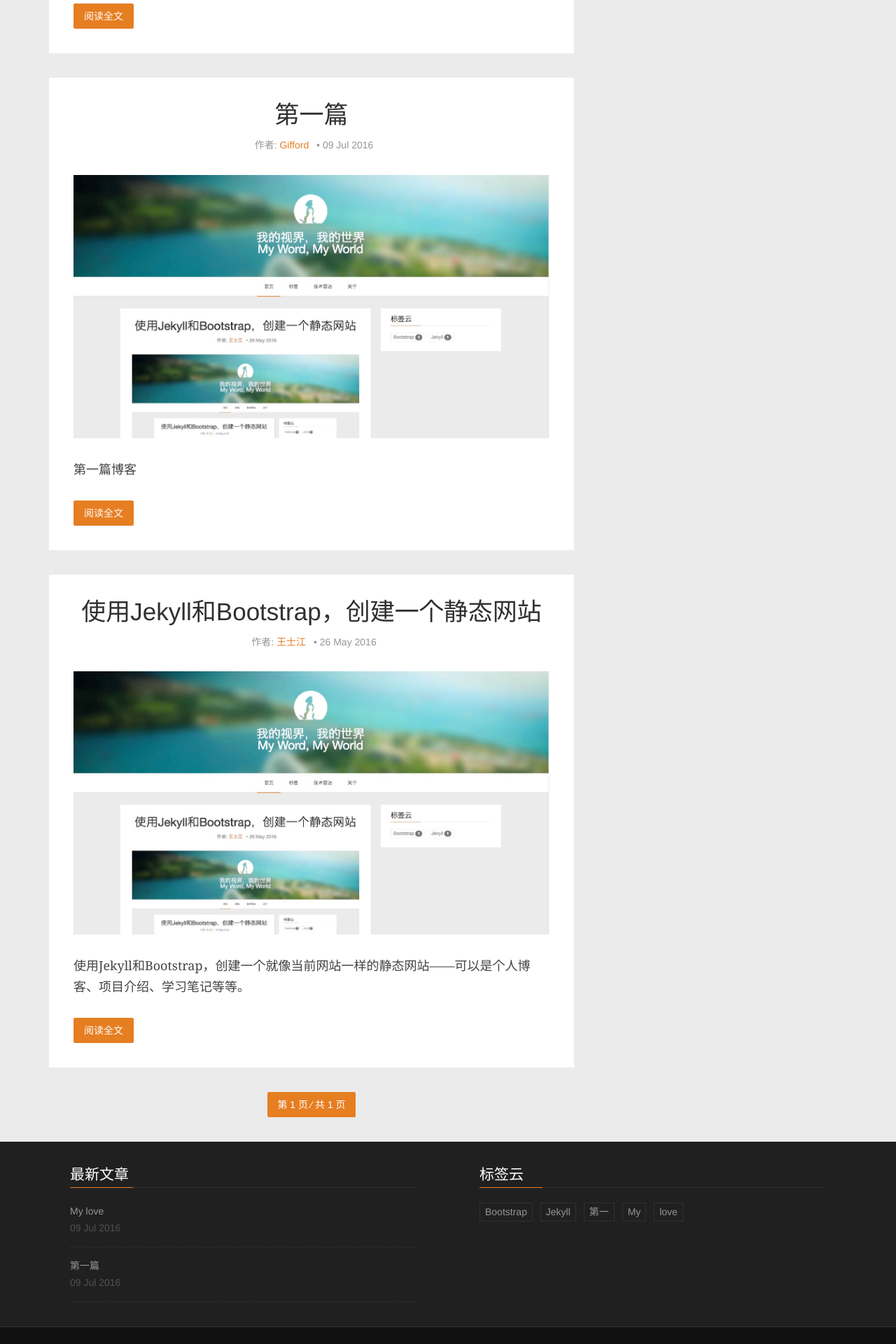
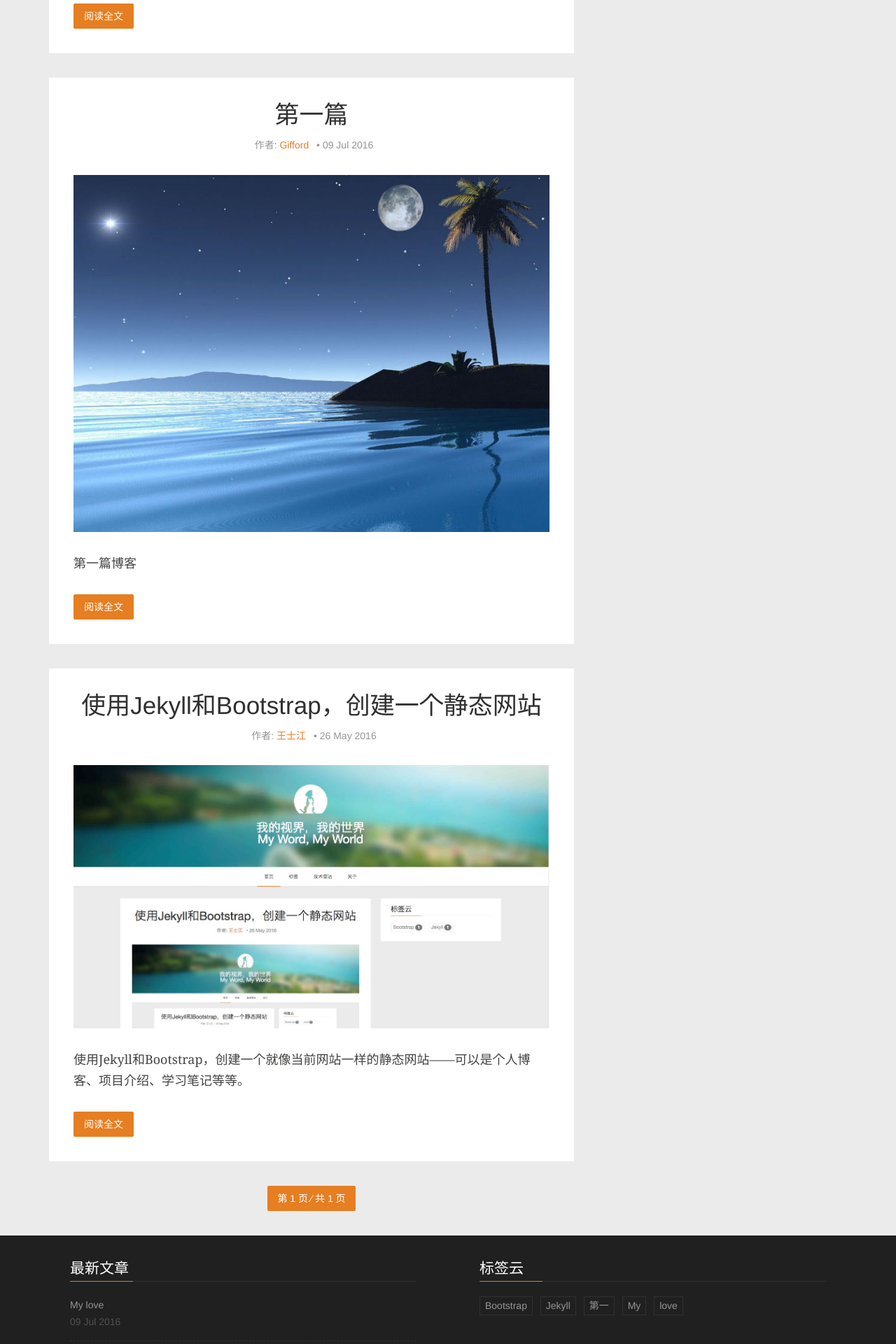
Before and after one commit to Giffordjia/giffordjia.github.io, a Jekyll site: the page built from index.html, in a window 1280 px wide. Shown: the part 1136-3056 px from the top of the page at 70% size. Built offline with Jekyll 4.4.1, drawn with Linux system fonts in a browser that asks for light colours; nearby versions of some CDN libraries; the list of posts is cut into pages by our own code.

Commit message:
修改图片路径

```diff
--- a/_posts/2016-07-09-first-blog1.markdown
+++ b/_posts/2016-07-09-first-blog1.markdown
@@ -5,7 +5,7 @@ author:     Gifford
 date:       2016-07-09 08:13:00 +0800
 categories: notes
 tags:       第一
-mediaImage: images/jekyll-blog.png
+mediaImage: images/p002.jpg
 excerpt: 第一篇博客
 ---
 
```
Also changed, not shown: images/p002.jpg (added).
